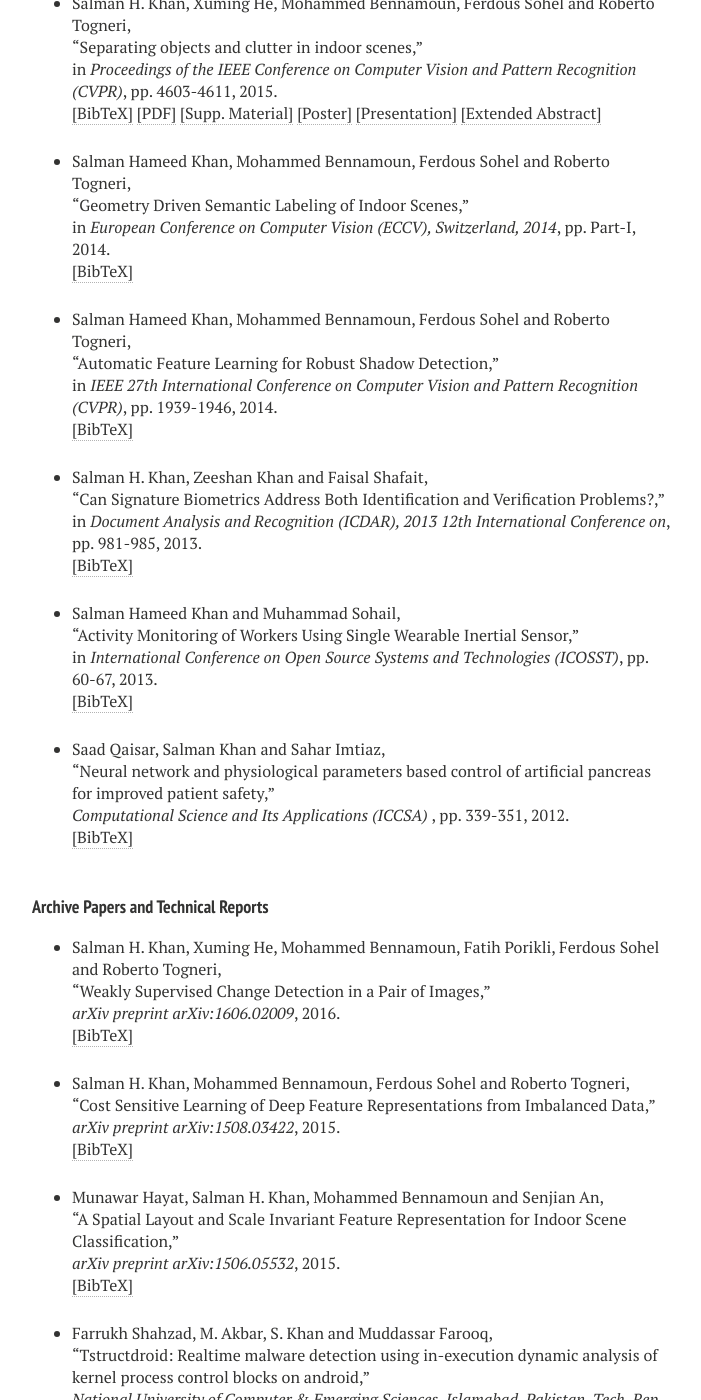
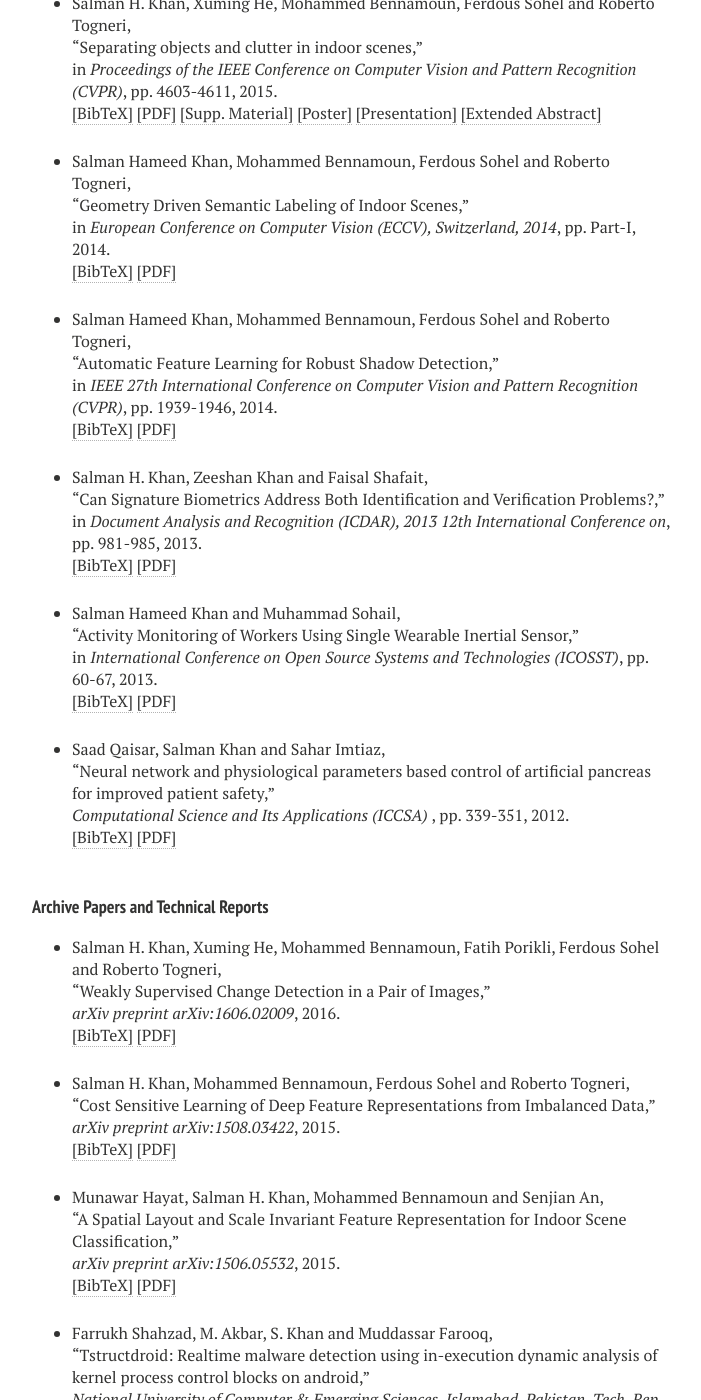
Before and after one commit to awaisrauf/salman-h-khan.github.io, a Jekyll site: the page built from publications.md, in a window 1280 px wide and 1400 px high, scrolled down 1411 px. Shown: the whole window, without its empty margins (288-989 px from the left). Built offline with Jekyll 4.4.1, drawn with Linux system fonts in a browser that asks for light colours; nearby versions of some CDN libraries.

Commit message:
Update publications.html

```diff
--- a/_layouts/publications.html
+++ b/_layouts/publications.html
@@ -386,7 +386,7 @@
 
 <br />
 <a href="javascript:toggleBibtex('khan2014geometry')">[BibTeX]</a>
-
+<a href="../papers/ECCV14">[PDF]</a>
 
 </p>
 <div id="bib_khan2014geometry" class="bibtex noshow">
@@ -415,7 +415,7 @@
 
 <br />
 <a href="javascript:toggleBibtex('khan2014automatic')">[BibTeX]</a>
-
+<a href="../papers/CVPR14">[PDF]</a>
 
 </p>
 <div id="bib_khan2014automatic" class="bibtex noshow">
@@ -444,7 +444,7 @@
 
 <br />
 <a href="javascript:toggleBibtex('khan2013can')">[BibTeX]</a>
-
+<a href="../papers/ICDAR13">[PDF]</a>
 
 </p>
 <div id="bib_khan2013can" class="bibtex noshow">
@@ -473,7 +473,7 @@
 
 <br />
 <a href="javascript:toggleBibtex('khan2013activity')">[BibTeX]</a>
-
+<a href="http://ieeexplore.ieee.org/xpl/articleDetails.jsp?reload=true&arnumber=6720607">[PDF]</a>
 
 </p>
 <div id="bib_khan2013activity" class="bibtex noshow">
@@ -503,7 +503,7 @@
 
 <br />
 <a href="javascript:toggleBibtex('qaisar2012neural')">[BibTeX]</a>
-
+<a href="http://link.springer.com/chapter/10.1007%2F978-3-642-31137-6_26">[PDF]</a>
 
 </p>
 <div id="bib_qaisar2012neural" class="bibtex noshow">
@@ -536,7 +536,7 @@
 
 <br />
 <a href="javascript:toggleBibtex('khan2016weakly')">[BibTeX]</a>
-
+<a href="https://arxiv.org/abs/1606.02009">[PDF]</a>
 
 </p>
 <div id="bib_khan2016weakly" class="bibtex noshow">
@@ -564,7 +564,7 @@
 
 <br />
 <a href="javascript:toggleBibtex('khan2015cost')">[BibTeX]</a>
-
+<a href="http://arxiv.org/abs/1508.03422">[PDF]</a>
 
 </p>
 <div id="bib_khan2015cost" class="bibtex noshow">
@@ -592,7 +592,7 @@
 
 <br />
 <a href="javascript:toggleBibtex('hayat2015spatial')">[BibTeX]</a>
-
+<a href="http://arxiv.org/abs/1506.05532">[PDF]</a>
 
 </p>
 <div id="bib_hayat2015spatial" class="bibtex noshow">
@@ -615,7 +615,7 @@
 
 <br />
 <a href="javascript:toggleBibtex('shahzad2013tstructdroid')">[BibTeX]</a>
-
+<a href="http://prr.hec.gov.pk/Chapters/2525S-6.pdf">[PDF]</a>
 
 </p>
 <div id="bib_shahzad2013tstructdroid" class="bibtex noshow">
@@ -648,6 +648,7 @@
 
 <br />
 <a href="javascript:toggleBibtex('khan2014optimized')">[BibTeX]</a>
+<a href="http://link.springer.com/chapter/10.1007/978-981-4585-36-1_13#page-1">[PDF]</a>
 
 
 </p>
@@ -677,7 +678,7 @@
 
 <br />
 <a href="javascript:toggleBibtex('khan2012using')">[BibTeX]</a>
-
+<a href="http://www.igi-global.com/chapter/using-computational-intelligence-improved-teleoperation/67288">[PDF]</a>
 
 </p>
 <div id="bib_khan2012using" class="bibtex noshow">
```
